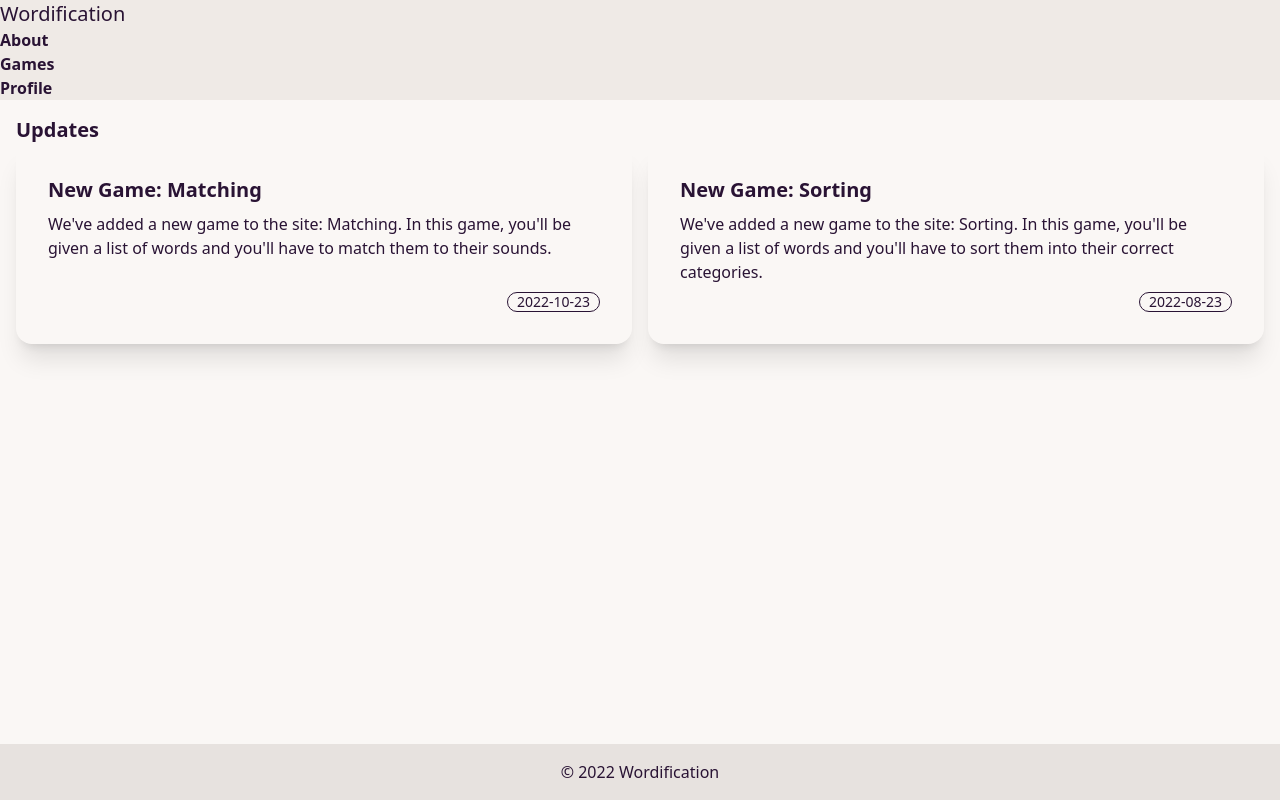
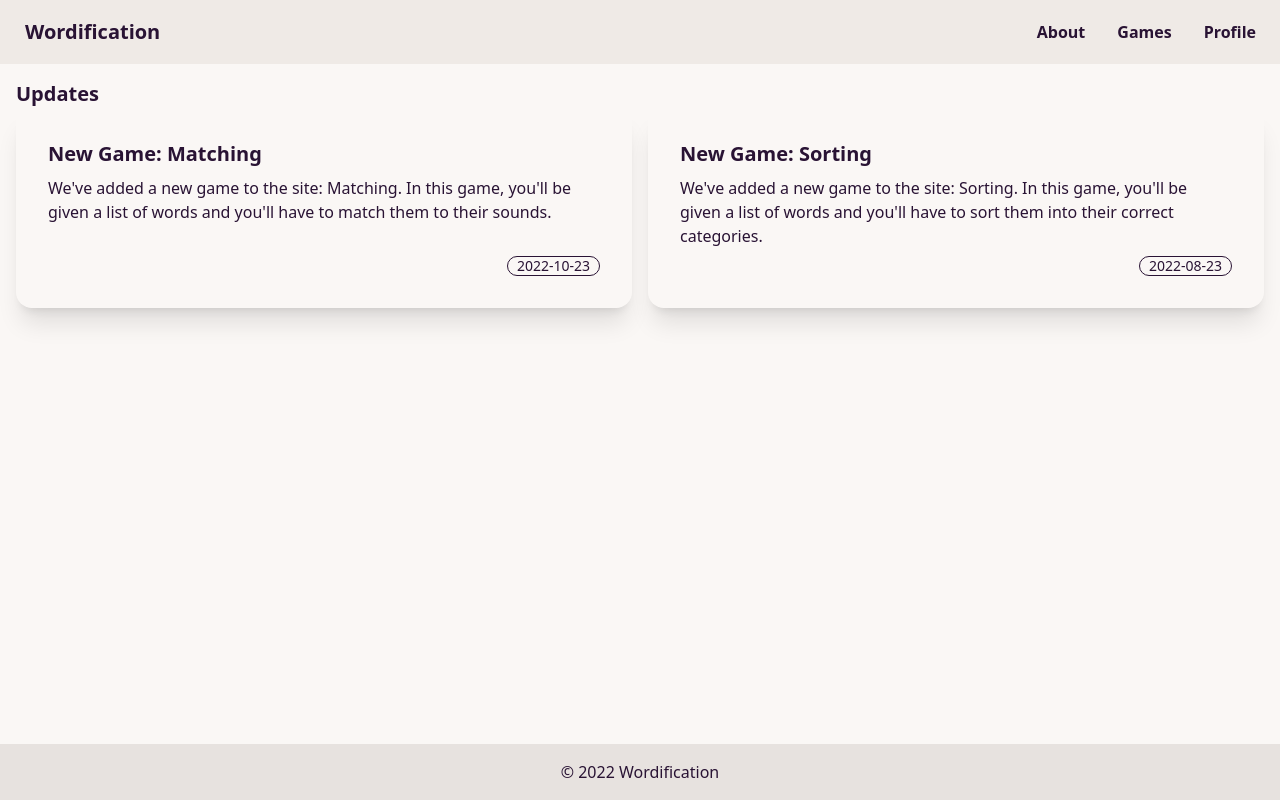
Before and after one commit to wordification/front, a Next.js app: page / in a window 1280 px wide. Built offline with nearby package versions, Linux system fonts and the light colour scheme.

Commit message:
fix: update tailwind folders

```diff
--- a/tailwind.config.js
+++ b/tailwind.config.js
@@ -1,10 +1,6 @@
 /** @type {import('tailwindcss').Config} */
 module.exports = {
-  content: [
-    "./app/**/*.{js,ts,jsx,tsx}",
-    "./pages/**/*.{js,ts,jsx,tsx}",
-    "./components/**/*.{js,ts,jsx,tsx}",
-  ],
+  content: ["./app/**/*.{js,ts,jsx,tsx}", "./ui/**/*.{js,ts,jsx,tsx}"],
   theme: {
     extend: {},
   },
```
